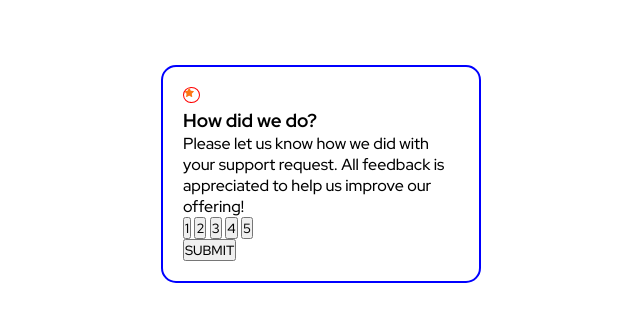
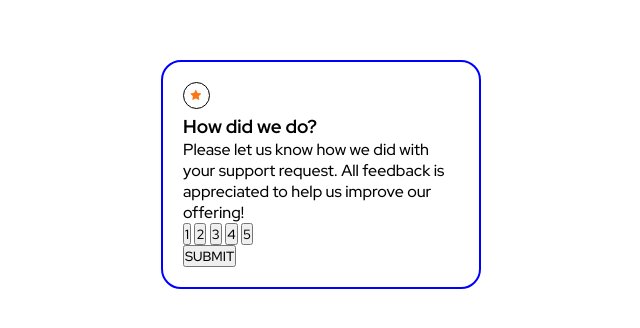
Before and after one commit to DavidNweke2/Interactive-Rating-Page, a plain HTML site: page index.html in a window 1280 px wide. Shown: the part 226-554 px from the top of the page, without its empty margins (319-959 px from the left). Drawn offline with Linux system fonts and the light colour scheme.

Commit message:
Second commit

```diff
--- a/index.html
+++ b/index.html
@@ -17,8 +17,8 @@
 <body>
   <div class="rating">
     <div class="interact-rating">
-    <div class="star-img">
-      <svg viewbox="0 0 25 25"  width="17px" height="16px" xmlns="http://www.w3.org/2000/svg"><path d="m9.067.43 1.99 4.031c.112.228.33.386.58.422l4.45.647a.772.772 0 0 1 .427 1.316l-3.22 3.138a.773.773 0 0 0-.222.683l.76 4.431a.772.772 0 0 1-1.12.813l-3.98-2.092a.773.773 0 0 0-.718 0l-3.98 2.092a.772.772 0 0 1-1.119-.813l.76-4.431a.77.77 0 0 0-.222-.683L.233 6.846A.772.772 0 0 1 .661 5.53l4.449-.647a.772.772 0 0 0 .58-.422L7.68.43a.774.774 0 0 1 1.387 0Z" fill="#FC7614"/></svg>
+    <div >
+      <svg class="star-img" viewbox="0 -11 19 40"  width="25" height="25" xmlns="http://www.w3.org/2000/svg"><path d="m9.067.43 1.99 4.031c.112.228.33.386.58.422l4.45.647a.772.772 0 0 1 .427 1.316l-3.22 3.138a.773.773 0 0 0-.222.683l.76 4.431a.772.772 0 0 1-1.12.813l-3.98-2.092a.773.773 0 0 0-.718 0l-3.98 2.092a.772.772 0 0 1-1.119-.813l.76-4.431a.77.77 0 0 0-.222-.683L.233 6.846A.772.772 0 0 1 .661 5.53l4.449-.647a.772.772 0 0 0 .58-.422L7.68.43a.774.774 0 0 1 1.387 0Z" fill="#FC7614"/></svg>
     </div>
     <h3>
       How did we do?
--- a/style.css
+++ b/style.css
@@ -16,18 +16,14 @@ body{
 .rating{
   max-width: 40vh;
   border: 2px solid blue;
-  border-radius: 15px;
+  border-radius: 20px;
 }
 .interact-rating{
   padding: 20px;
 }
-/* .star-img{
+.star-img{
   border: 1px solid black;
   border-radius: 50%;
   width: fit-content;
-  height: fit-content; */
-/* } */
-svg{
-  border: 1px solid red;
-  border-radius: 50%;
+  height: fit-content;
 }
```
